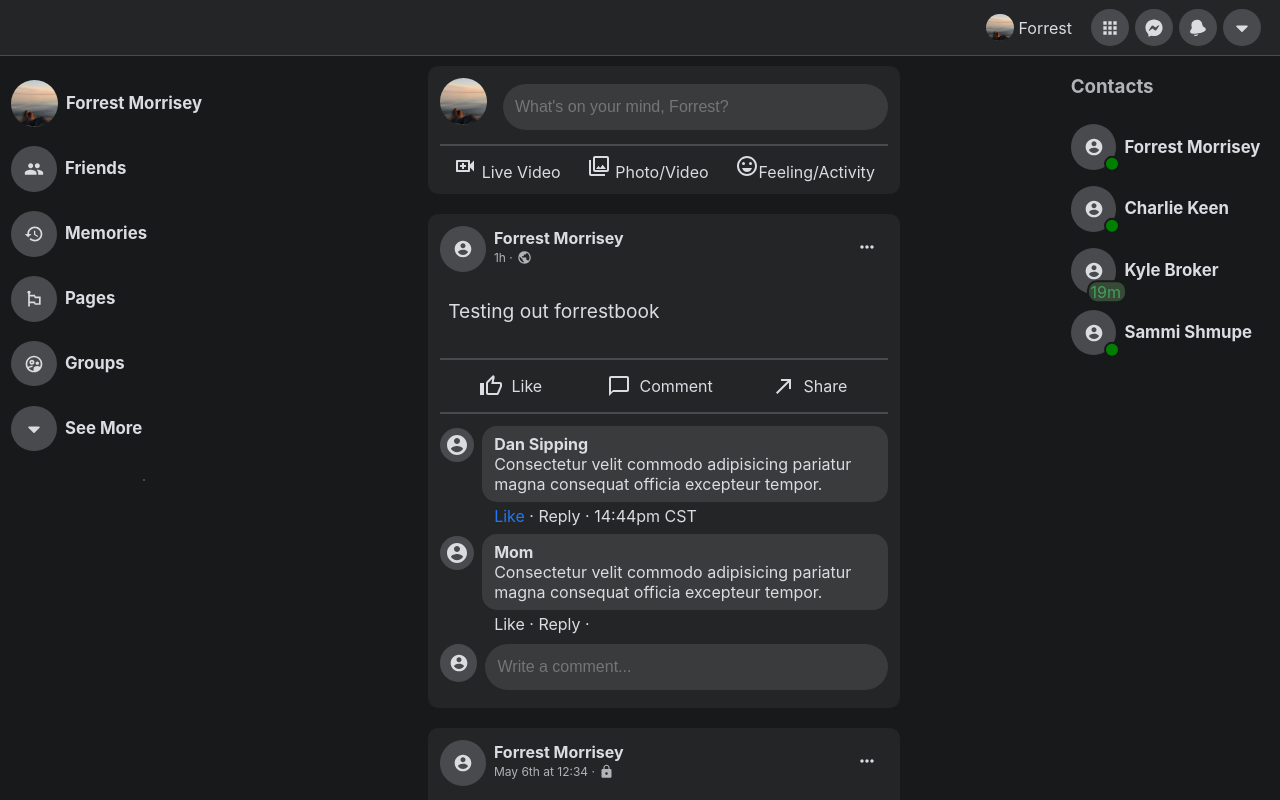
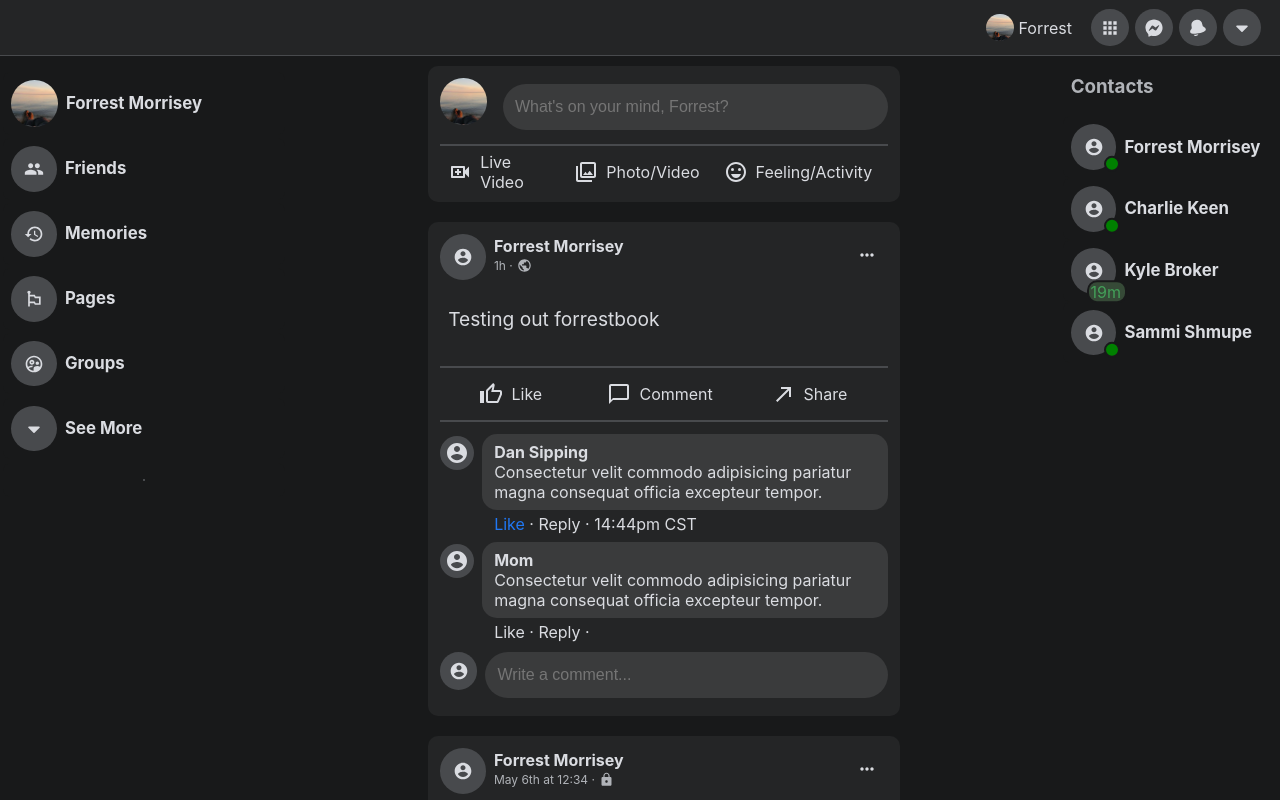
Before and after one commit to fmorrisey/FB_DropDown, a React (Create React App) app: page / in a window 1280 px wide. Shown: the top 800 px of the page. Built offline with nearby package versions, Linux system fonts and the light colour scheme.

Commit message:
post engagement and create post icons for newsfeed are now under one unified icon-action class styled on the svg component

```diff
--- a/src/components/newsfeed/createpost/createpost.jsx
+++ b/src/components/newsfeed/createpost/createpost.jsx
@@ -27,14 +27,14 @@ export default function CreatePost(props) {
       </div>
       <hr />
       <div className="post-engagement">
-        <span className="post-item">
-          <VideoCallOutlinedIcon className="icon-livevideo" /> Live Video
+        <span className="post-engagement-action">
+          <VideoCallOutlinedIcon className="icon-action" /> Live Video
         </span>
-        <span className="post-item">
-          <PhotoLibraryOutlinedIcon className="icon-media" /> Photo/Video
+        <span className="post-engagement-action">
+          <PhotoLibraryOutlinedIcon className="icon-action" /> Photo/Video
         </span>
-        <span className="post-item">
-          <EmojiEmotionsOutlinedIcon className="icon-feeling" />
+        <span className="post-engagement-action">
+          <EmojiEmotionsOutlinedIcon className="icon-action" />
           Feeling/Activity
         </span>
       </div>
--- a/src/components/newsfeed/newsfeed.jsx
+++ b/src/components/newsfeed/newsfeed.jsx
@@ -9,6 +9,7 @@ export default function Newsfeed(props) {
   console.log("feed here", props.feed);
   return (
     <div className="feed">
+      {/* #TODO: Add filtering */}
       <CreatePost user={props.user} />
       <Posts feed={props.feed} />
     </div>
--- a/src/components/newsfeed/post.jsx
+++ b/src/components/newsfeed/post.jsx
@@ -86,13 +86,13 @@ export default function Posts(props) {
         <hr />
         <div className="post-engagement">
           <span className="post-engagement-action">
-            <ThumbUpAltOutlinedIcon className="icon-like" /> Like
+            <ThumbUpAltOutlinedIcon className="icon-action" /> Like
           </span>
           <span className="post-engagement-action">
-            <ChatBubbleOutlineOutlinedIcon className="icon-comment" /> Comment
+            <ChatBubbleOutlineOutlinedIcon className="icon-action" /> Comment
           </span>
           <span className="post-engagement-action">
-            <CallMadeIcon className="icon-share" /> Share
+            <CallMadeIcon className="icon-action" /> Share
           </span>
         </div>
         <hr />
--- a/src/index.scss
+++ b/src/index.scss
@@ -229,18 +229,11 @@ hr {
     }
   }
 
-  &-like {
+  &-action {
     margin-right: 0.5rem;
     svg {
       fill: $text-color-alt;
     }
-  }
-
-  &-comment {
-    margin-right: 0.5rem;
-  }
-  &-share {
-    margin-right: 0.5rem;
   }
 }
 
```
